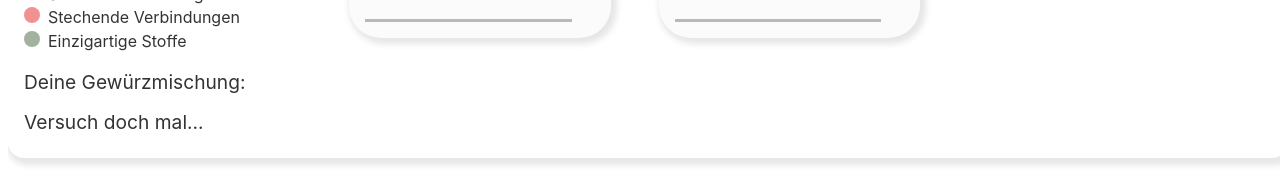
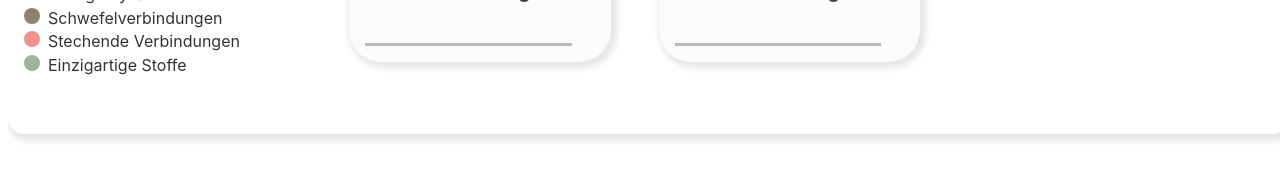
Before and after one commit to FMeister/SpiceSpace, a Svelte app: page / in a window 1280 px wide. Shown: the part 431-623 px from the top of the page. Built offline with nearby package versions, Linux system fonts and the light colour scheme.

Commit message:
hide texts on blends page

```diff
--- a/src/Pages/SpiceBlendsPage.svelte
+++ b/src/Pages/SpiceBlendsPage.svelte
@@ -237,7 +237,10 @@
         spice.aromaCompounds.length - matchesWithPrimarySpices[i].baseMatches;
       console.log(matchesWithPrimarySpices[i]);
 
-        if (matchesWithPrimarySpices[i].baseMatches < minPrimaryMatches || isSpiceInSelection(spice)) {
+      if (
+        matchesWithPrimarySpices[i].baseMatches < minPrimaryMatches ||
+        isSpiceInSelection(spice)
+      ) {
         spicePotentials.push({ spice: spice, potential: -100 });
         continue;
       }
@@ -413,7 +416,9 @@
   </div>
 
   <div class="scrollableContainer">
+    {#if selectedSuggestions.length !== 0}
       <div class="largerText">Deine Gewürzmischung:</div>
+    {/if}
     <div class="flex">
       {#each selectedSuggestions as selection}
         <SmallSpiceContainer
@@ -426,7 +431,9 @@
   </div>
 
   <div class="scrollableContainer">
+    {#if spiceSuggestions.length !== 0}
       <div class="largerText">Versuch doch mal...</div>
+    {/if}
     <div class="flex">
       {#each spiceSuggestions as suggestion}
         <SmallSpiceContainer
@@ -476,7 +483,7 @@
     /* min-height: 15em; */
   }
   .largerText {
-      font-size: larger;
+    font-size: 1.4rem;
   }
 
   @media (max-width: 1000px) {
```
Lines whose indentation alone changed are shown as unchanged.
